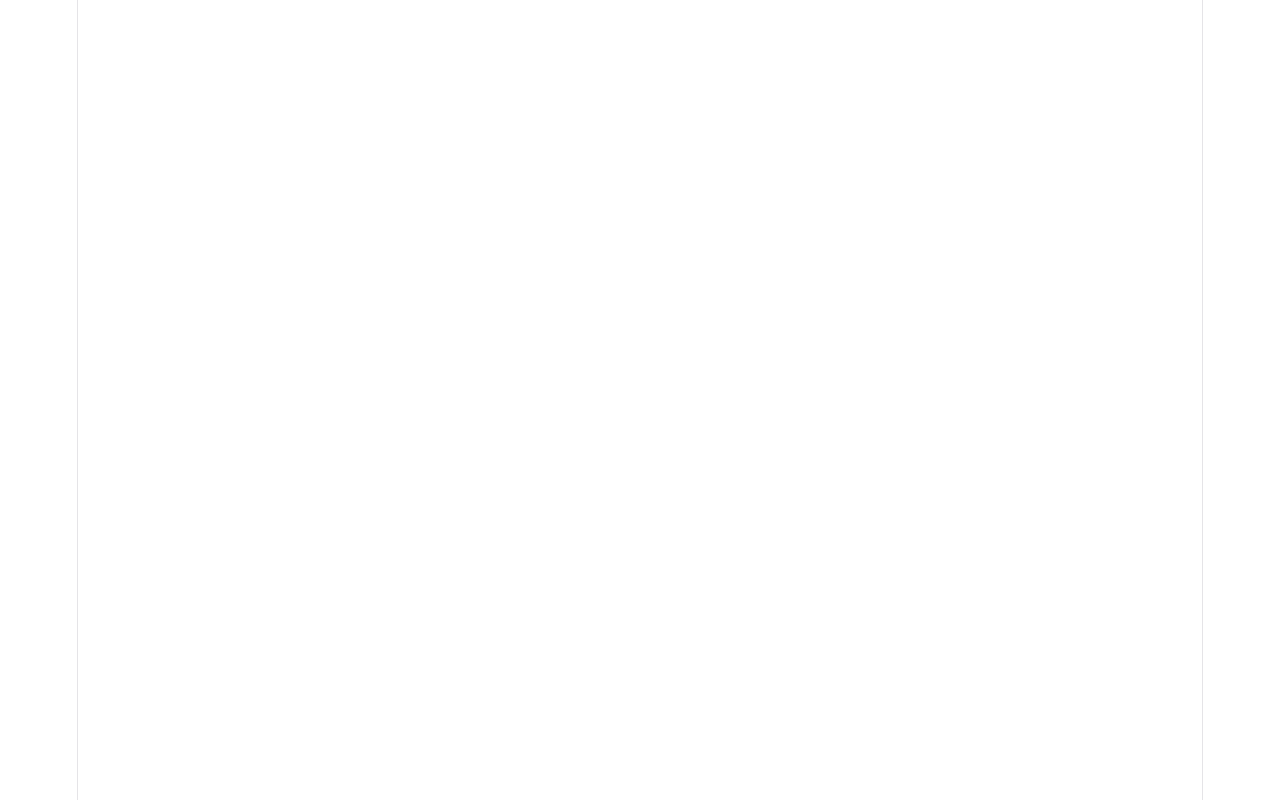
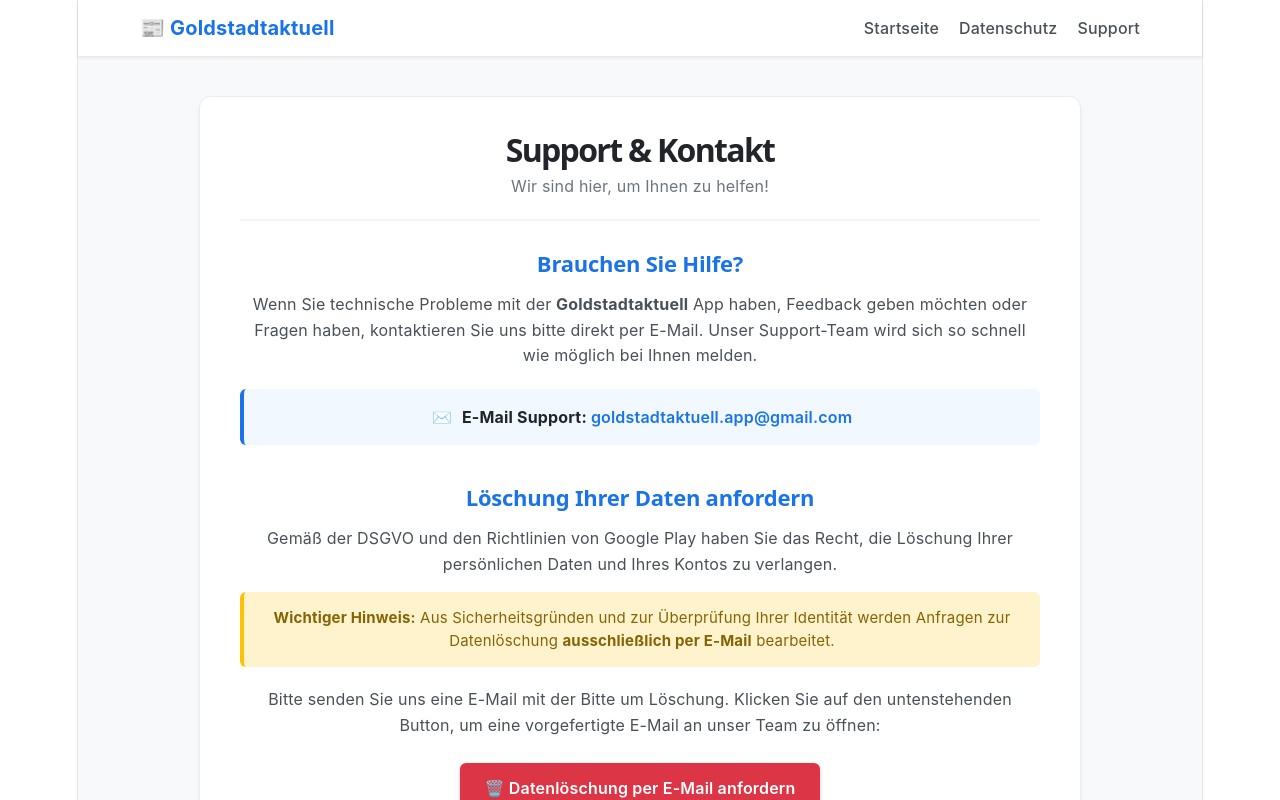
Before and after one commit to KIS-IT-PRODUCTION/goldstadt-legal, a React (Vite) app: page /#/support-all in a window 1280 px wide. Before the commit this address had no page. Shown: the top 800 px of the page. Built offline with nearby package versions, Linux system fonts and the light colour scheme.

Commit message:
feat: aded new support

```diff
--- a/src/App.jsx
+++ b/src/App.jsx
@@ -14,8 +14,8 @@
           </div>
           <div style={styles.navLinks}>
             <Link to="/" style={styles.link}>Startseite</Link>
-            <Link to="/privacy" style={styles.link}>Datenschutz</Link>
-            <Link to="/support" style={styles.link}>Support</Link>
+            <Link to="/privacy-policy" style={styles.link}>Datenschutz</Link>
+            <Link to="/support-all" style={styles.link}>Support</Link>
           </div>
         </div>
       </nav>
@@ -54,7 +54,7 @@
             </div>
           } />
           <Route path="/privacy-policy" element={<PrivacyPolicy />} />
-          <Route path="/support" element={<Support />} />
+          <Route path="/support-all" element={<Support />} />
         </Route>
 
         {/* Адмінка винесена ОКРЕМО, без загального меню і футера */}
--- a/src/pages/Support.jsx
+++ b/src/pages/Support.jsx
@@ -17,31 +17,32 @@
           <div style={styles.contactBox}>
             <span style={styles.icon}>✉️</span>
             <strong>E-Mail Support: </strong>
-            {/* ВАЖЛИВО: Замініть goldstadtaktuell.app@gmail.com
- на вашу реальну пошту */}
-            <a href="mailto:goldstadtaktuell.app@gmail.com
-" style={styles.link}>goldstadtaktuell.app@gmail.com
-</a>
+            <a href="mailto:goldstadtaktuell.app@gmail.com" style={styles.link}>
+              goldstadtaktuell.app@gmail.com
+            </a>
           </div>
         </section>
 
         <section style={styles.section}>
           <h2 style={styles.heading}>Löschung Ihrer Daten anfordern</h2>
           <p style={styles.text}>
-            Gemäß der DSGVO und den Richtlinien von Google Play haben Sie das Recht, die Löschung Ihrer persönlichen Daten zu verlangen. Obwohl unsere App grundsätzlich keine zwingenden Nutzerkonten erfordert, können Sie uns jederzeit kontaktieren, um sicherzustellen, dass alle eventuell mit Ihnen verknüpften Daten (z. B. frühere Support-Anfragen) vollständig gelöscht werden.
-          </p>
-          <p style={styles.text}>
-            Klicken Sie auf den untenstehenden Button, um eine automatische Anfrage zur Datenlöschung an unser Team zu senden:
+            Gemäß der DSGVO und den Richtlinien von Google Play haben Sie das Recht, die Löschung Ihrer persönlichen Daten und Ihres Kontos zu verlangen.
           </p>
 
-          {/* ВАЖЛИВО: Замініть goldstadtaktuell.app@gmail.com
- на вашу реальну пошту */}
+          {/* Новий інформаційний блок, який чітко каже, що все ТІЛЬКИ через пошту */}
+          <div style={styles.infoBox}>
+            <strong>Wichtiger Hinweis:</strong> Aus Sicherheitsgründen und zur Überprüfung Ihrer Identität werden Anfragen zur Datenlöschung <strong>ausschließlich per E-Mail</strong> bearbeitet.
+          </div>
+
+          <p style={styles.text}>
+            Bitte senden Sie uns eine E-Mail mit der Bitte um Löschung. Klicken Sie auf den untenstehenden Button, um eine vorgefertigte E-Mail an unser Team zu öffnen:
+          </p>
+
           <a
-            href="mailto:goldstadtaktuell.app@gmail.com
-?subject=Anforderung zur Datenlöschung (Goldstadtaktuell)&body=Sehr geehrtes Support-Team,%0D%0A%0D%0Ahiermit fordere ich die vollständige Löschung all meiner gespeicherten Daten im Zusammenhang mit der Goldstadtaktuell App an.%0D%0A%0D%0A[Bitte fügen Sie hier ggf. weitere Informationen hinzu, damit wir Ihre Anfrage zuordnen können, z.B. Ihre E-Mail]%0D%0A%0D%0AMit freundlichen Grüßen"
+            href="mailto:goldstadtaktuell.app@gmail.com?subject=Anforderung zur Datenlöschung (Goldstadtaktuell)&body=Sehr geehrtes Support-Team,%0D%0A%0D%0Ahiermit fordere ich die vollständige Löschung all meiner gespeicherten Daten und meines Kontos im Zusammenhang mit der Goldstadtaktuell App an.%0D%0A%0D%0ABitte bestätigen Sie mir die Löschung im Anschluss.%0D%0A%0D%0AMit freundlichen Grüßen"
             style={styles.button}
           >
-            🗑️ Datenlöschung anfordern
+            🗑️ Datenlöschung per E-Mail anfordern
           </a>
         </section>
       </div>
@@ -49,7 +50,7 @@
   );
 }
 
-// Стилі, що відповідають дизайну Політики конфіденційності
+// Оновлені стилі
 const styles = {
   pageBackground: {
     backgroundColor: '#f8f9fa',
@@ -102,10 +103,21 @@
     backgroundColor: '#f1f8ff',
     borderLeft: '4px solid #1a73e8',
     padding: '15px 20px',
-    borderRadius: '4px',
+    borderRadius: '6px',
     marginTop: '20px',
     fontSize: '16px',
     color: '#212529',
+  },
+  infoBox: {
+    backgroundColor: '#fff3cd', // Ніжно-жовтий фон
+    borderLeft: '4px solid #ffc107', // Жовта лінія зліва
+    padding: '15px 20px',
+    borderRadius: '6px',
+    marginTop: '15px',
+    marginBottom: '20px',
+    fontSize: '15px',
+    color: '#856404',
+    lineHeight: '1.5',
   },
   icon: {
     marginRight: '10px',
@@ -117,7 +129,7 @@
   },
   button: {
     display: 'inline-block',
-    backgroundColor: '#dc3545', // Червоний колір для кнопки видалення
+    backgroundColor: '#dc3545',
     color: '#ffffff',
     padding: '12px 24px',
     borderRadius: '6px',
```
